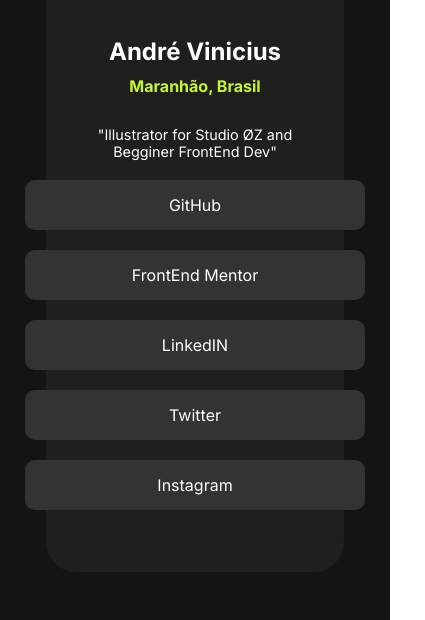
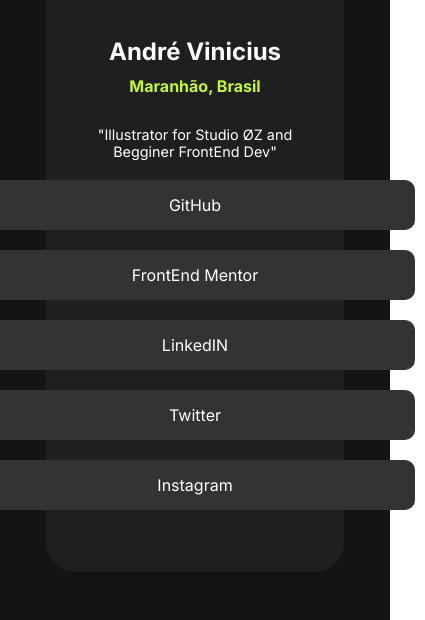
Before and after one commit to AV-DN/social-links-profile, a plain HTML site: page index.html in a window 390 px wide. Shown: the part 224-844 px from the top of the page, 425 px wide, since content can reach past the window. Drawn offline with Linux system fonts and the light colour scheme; a web font is replaced by a local one.

Commit message:
Trying to fix the links responsive problem

```diff
--- a/style.css
+++ b/style.css
@@ -66,7 +66,7 @@
   background-color: hsl(0, 0%, 20%);
   margin: 10px;
   padding: 15px 20px;
-  width: 300px;
+  width: 25em;
   border-radius: 10px;
   transition: .3s;
 }
```
